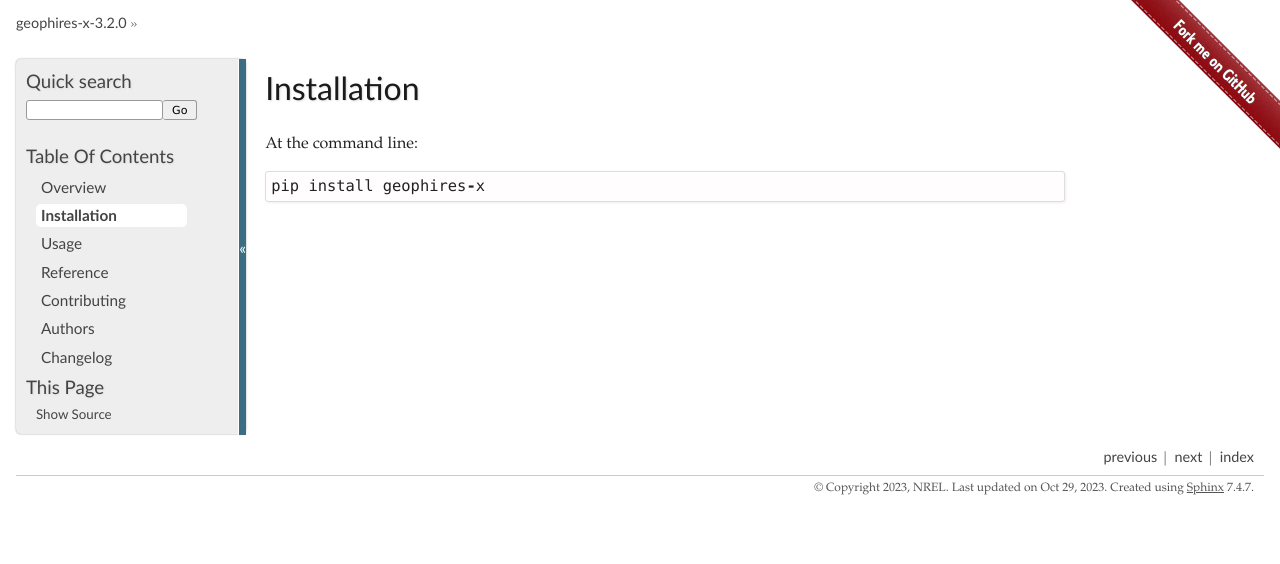
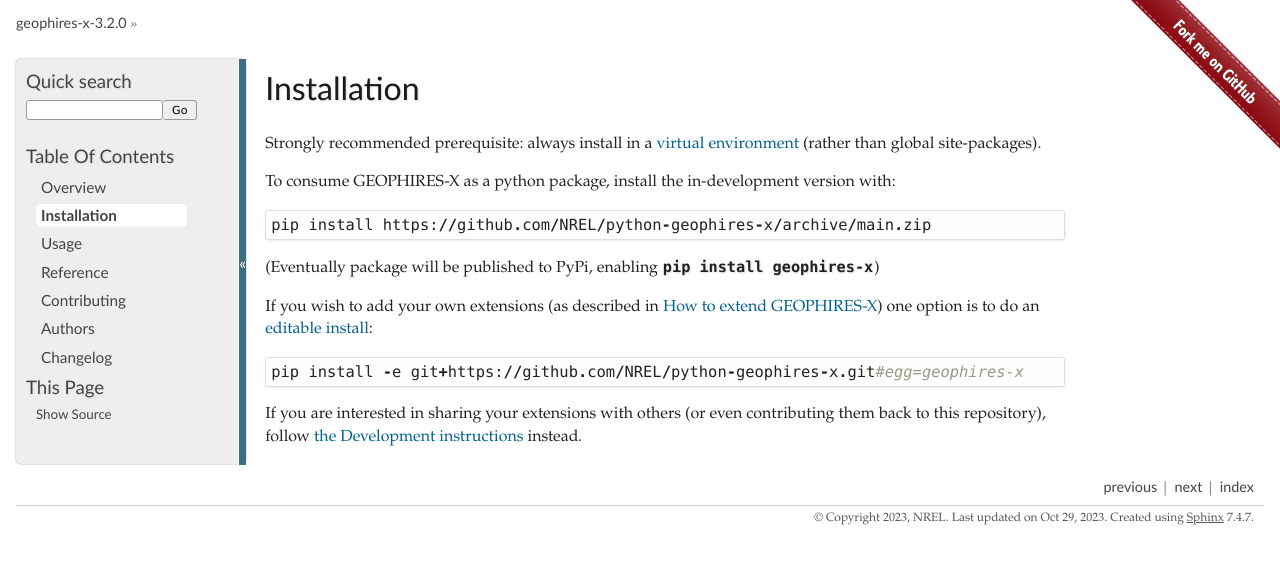
Before and after one commit to NREL/GEOPHIRES-X, a Sphinx documentation site: the page built from docs/installation.rst, in a window 1280 px wide. Shown: the top 564 px of the page. Built offline with Sphinx 7.4.7, drawn with Linux system fonts in a browser that asks for light colours; pages that are not in the unit, such as notebooks, are missing from menus.

Commit message:
Move installation to docs/installation.rst

```diff
--- a/docs/installation.rst
+++ b/docs/installation.rst
@@ -2,6 +2,17 @@
 Installation
 ============
 
-At the command line::
+Strongly recommended prerequisite: always install in a `virtual environment <https://virtualenv.pypa.io/en/latest/installation.html#via-pip>`_ (rather than global site-packages).
 
-    pip install geophires-x
+To consume GEOPHIRES-X as a python package, install the in-development version with::
+
+    pip install https://github.com/NREL/python-geophires-x/archive/main.zip
+
+(Eventually package will be published to PyPi, enabling ``pip install geophires-x``)
+
+If you wish to add your own extensions (as described in `How to extend GEOPHIRES-X <How-to-extend-GEOPHIRES-X.md>`__) one option is to do an `editable install <https://pip.pypa.io/en/stable/topics/local-project-installs/>`_::
+
+   pip install -e git+https://github.com/NREL/python-geophires-x.git#egg=geophires-x
+
+If you are interested in sharing your extensions with others (or even contributing them back to this repository),
+follow `the Development instructions <CONTRIBUTING.rst#development>`_ instead.
```
Also changed, not shown: README.rst (+1 -16 lines).
